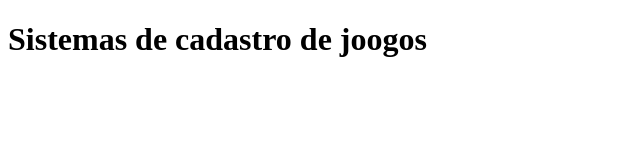
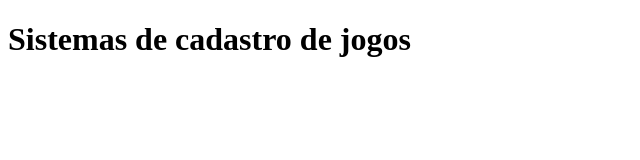
Before and after one commit to lua2maria/sistema-de-cadastro, a plain HTML site: page index.html in a window 1280 px wide. Shown: the full height of the page, 0-640 px from the left. Drawn offline with Linux system fonts and the light colour scheme.

Commit message:
Criado o arquivo JS com o console

```diff
--- a/index.html
+++ b/index.html
@@ -6,6 +6,7 @@
     <title>Meus jogos</title>
 </head>
 <body>
-    <h1>Sistemas de cadastro de joogos</h1>
+    <h1>Sistemas de cadastro de jogos</h1>
+    <script src="app.js"></script>
 </body>
 </html>
```
